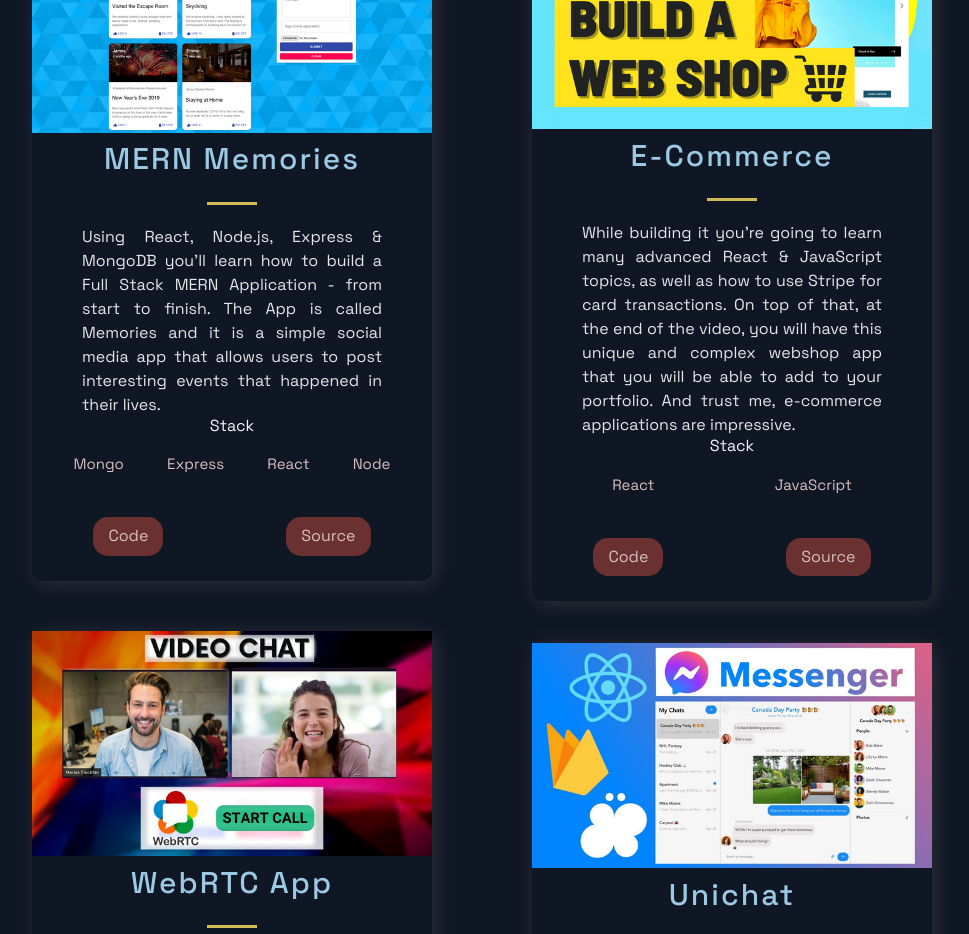
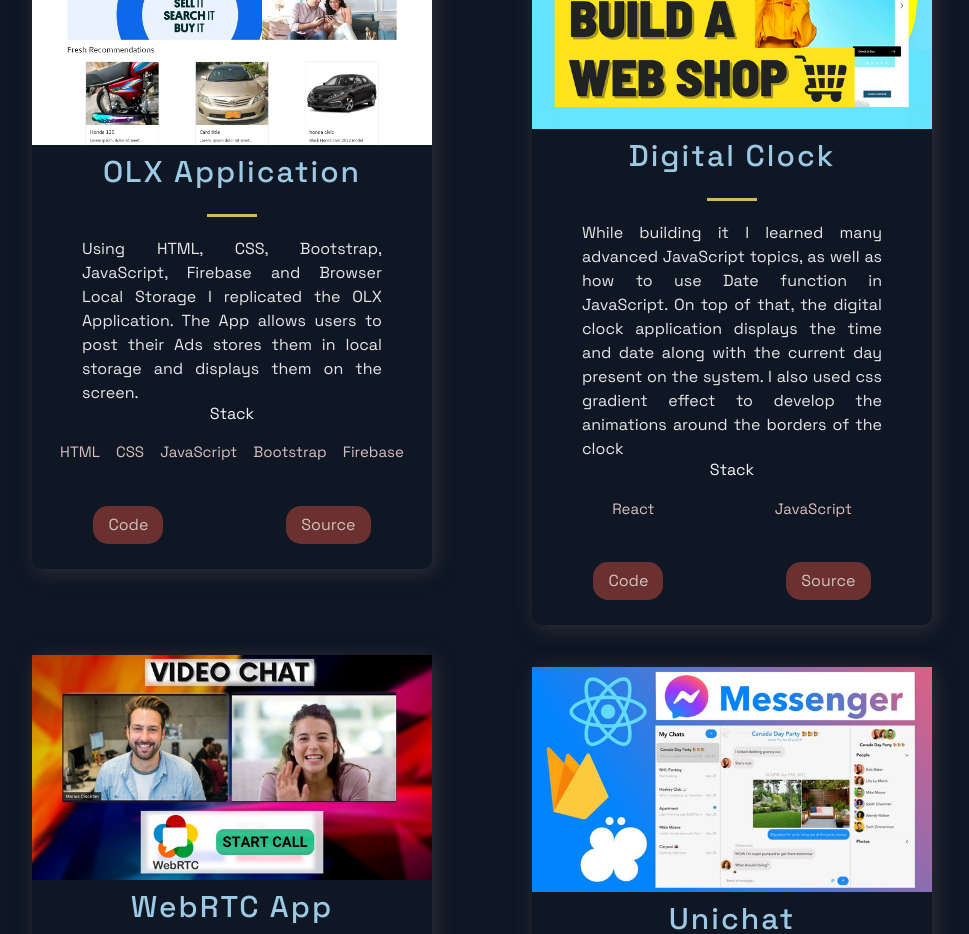
Before and after one commit to shoaibtahir97/portfolio, a Next.js app: page / in a window 1280 px wide. Shown: the part 980-1914 px from the top of the page, without its empty margins (158-1127 px from the left). Built offline with nearby package versions, Linux system fonts and the light colour scheme.

Commit message:
first project modified

```diff
--- a/src/constants/constants.js
+++ b/src/constants/constants.js
@@ -1,16 +1,16 @@
 export const projects = [
   {
-    title: 'MERN Memories',
-    description: "Using React, Node.js, Express & MongoDB you'll learn how to build a Full Stack MERN Application - from start to finish. The App is called Memories and it is a simple social media app that allows users to post interesting events that happened in their lives.",
+    title: 'OLX Application',
+    description: "Using HTML, CSS, Bootstrap, JavaScript, Firebase and Browser Local Storage I replicated the OLX Application. The App allows users to post their Ads stores them in local storage and displays them on the screen.",
       image: '/images/1.png',
-      tags: ['Mongo', 'Express', 'React', 'Node'],
-    source: 'https://google.com',
-    visit: 'https://google.com',
+      tags: ['HTML', 'CSS', 'JavaScript', 'Bootstrap', 'Firebase'],
+    source: 'https://shoaibtahir-olx-application.netlify.app/',
+    visit: 'https://github.com/shoaibtahir97/olx-replica',
     id: 0,
   },
   {
-    title: 'E-Commerce',
-    description:"While building it you're going to learn many advanced React & JavaScript topics, as well as how to use Stripe for card transactions. On top of that, at the end of the video, you will have this unique and complex webshop app that you will be able to add to your portfolio. And trust me, e-commerce applications are impressive.",
+    title: 'Digital Clock',
+    description:"While building it I learned many advanced JavaScript topics, as well as how to use Date function in JavaScript. On top of that, the digital clock application displays the time and date along with the current day present on the system. I also used css gradient effect to develop the animations around the borders of the clock",
     image: '/images/2.png',
     tags: ['React', 'JavaScript'],
     source: 'https://google.com',
```
Also changed, not shown: public/images/1.png.
